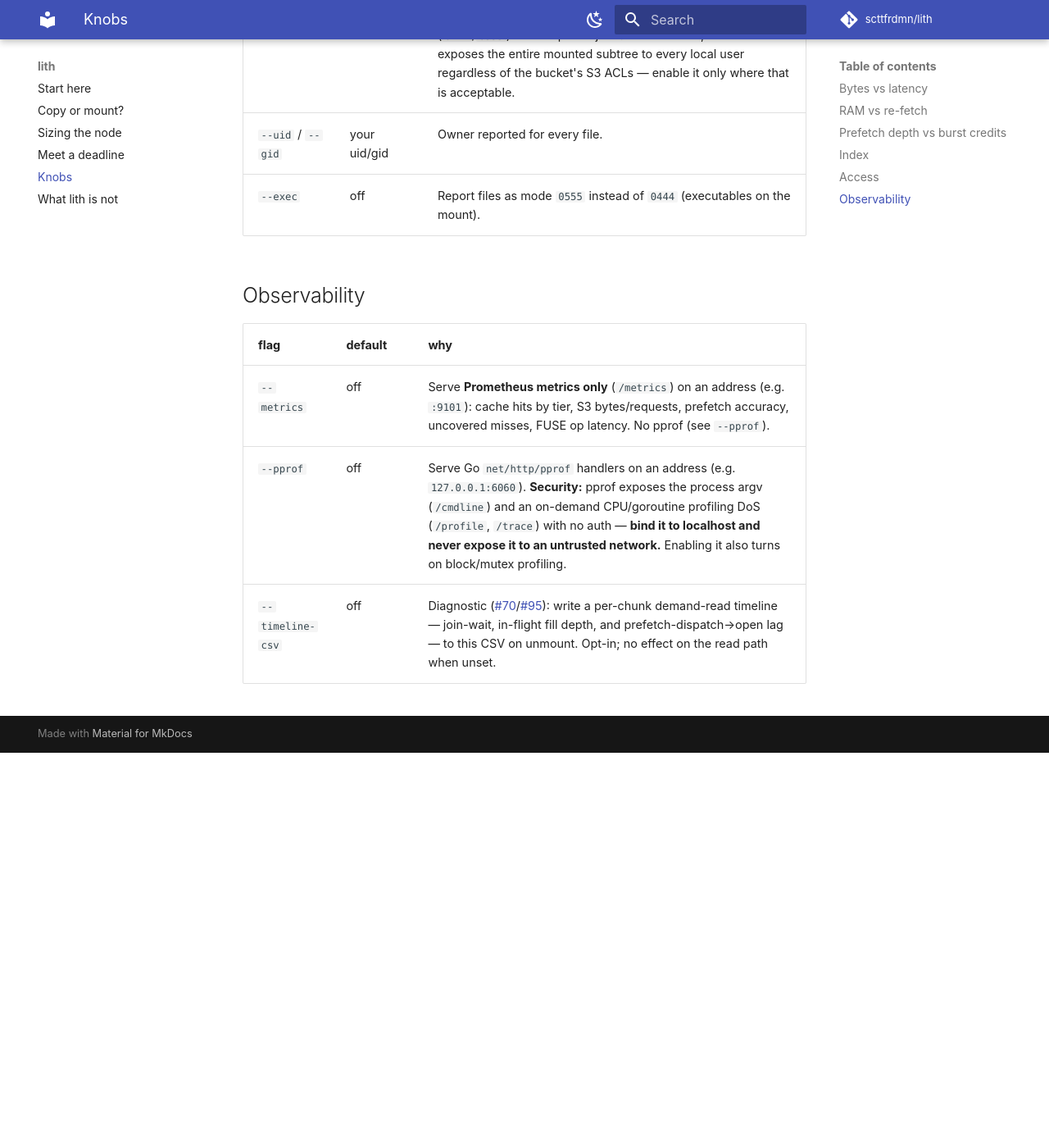
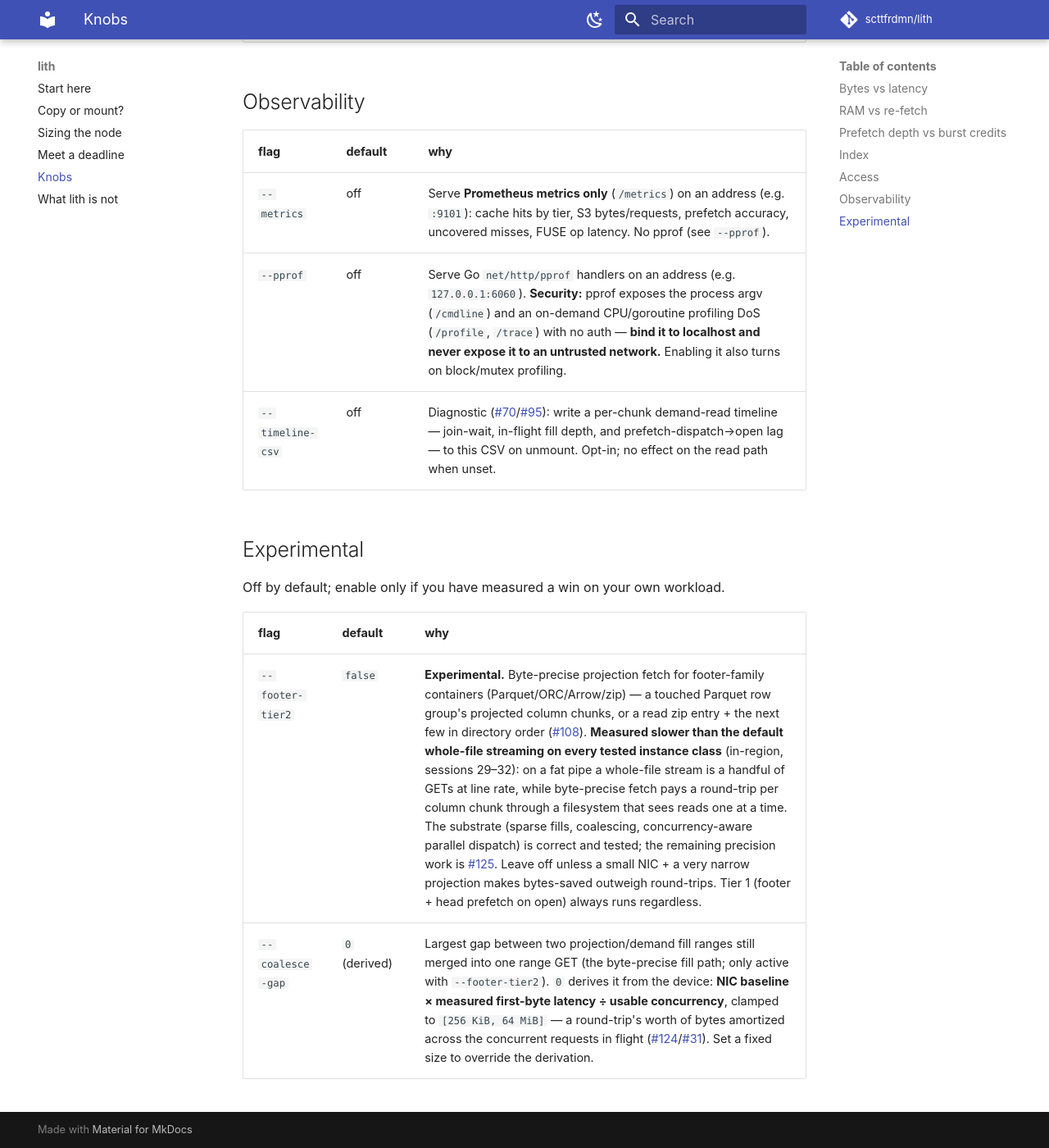
Before and after one commit to scttfrdmn/lith, an MkDocs documentation site: the page built from docs/knobs.md, in a window 1280 px wide and 1400 px high, scrolled down 4596 px. Shown: the whole window at 82% size. Built offline with MkDocs 1.6.1 and Material for MkDocs 9.7.7, drawn with Linux system fonts in a browser that asks for light colours; comment, search, counter and statistics services are not loaded; before the commit the page ends 5514 px from its top, so only the background shows below that; some of the changed text lies outside the part shown.

Commit message:
docs: footer family = streaming (tier 2 experimental); FUSE-visibility limit; knobs (#126)
- copy-or-mount: Parquet streams and beats a byte-precise native reader ~4x
  single-process in-region, ties on small NICs; 'round-trips cost time, bytes
  in-region don't' under Where the margin grows.
- knobs: --footer-tier2 moved to a new Experimental group (default off, with the
  measured verdict); --coalesce-gap documented (derived from NIC x TTFB /
  concurrency).
- not.md: the FUSE read-visibility limit (lith sees reads one at a time; a library
  that knows its own projection can front-load; lith plans only where the format
  lets it).
- apps.csv: in-region footer-family final rows (criterion 3 met by streaming;
  tier 2 numbers noted). Supersedes the cross-region criterion-not-met rows.

```diff
--- a/docs/copy-or-mount.md
+++ b/docs/copy-or-mount.md
@@ -58,6 +58,18 @@
 read one chunked store repeatedly and can afford the RAM, mount and let the warm
 cache serve reruns (**~22 s** warm); if you read it once, cold, an async
 in-place reader is currently a touch faster. <!-- number: apps.csv @748b33d (v0.2.0), sessions 19/21 -->
+
+**Columnar files (Parquet).** For a projection query in-region, lith streams the
+file and beats a byte-precise native reader (pyarrow) **~4× single-process**; on
+small NICs it ties. This is counterintuitive — the native reader moves fewer
+bytes (only the projected columns) — but on a fat in-region pipe a whole-file
+stream is a handful of coalesced GETs at line rate, while byte-precise fetch pays
+a round-trip per column chunk through a filesystem that sees the reads one at a
+time. lith ships tier 1 (footer + head prefetch on open) on by default and
+streams the rest; a byte-precise projection path exists behind
+`--footer-tier2` but is **experimental and off** (slower on every box measured;
+[#108](https://github.com/scttfrdmn/lith/issues/108),
+[#122](https://github.com/scttfrdmn/lith/issues/122)). <!-- number: apps.csv in-region 4xl, sessions 29-32 -->
 
 ## The crossover, measured
 
@@ -127,6 +139,9 @@
   lith; the copy path re-stages every fresh volume.
 - **Fan-out.** N nodes each stage their shard; lith mounts the same index N times
   and moves no bulk data (see [Meet a deadline](deadline.md)).
+- **Round-trips, not bytes.** In-region, round-trips cost time; bytes don't. A
+  reader that saves bytes by fetching a precise slice can still lose to a
+  whole-file stream if it pays more round-trips to do it (see Parquet, above).
 
 ## The rule
 
--- a/docs/knobs.md
+++ b/docs/knobs.md
@@ -90,3 +89,12 @@
 | `--metrics` | off | Serve **Prometheus metrics only** (`/metrics`) on an address (e.g. `:9101`): cache hits by tier, S3 bytes/requests, prefetch accuracy, uncovered misses, FUSE op latency. No pprof (see `--pprof`). |
 | `--pprof` | off | Serve Go `net/http/pprof` handlers on an address (e.g. `127.0.0.1:6060`). **Security:** pprof exposes the process argv (`/cmdline`) and an on-demand CPU/goroutine profiling DoS (`/profile`, `/trace`) with no auth — **bind it to localhost and never expose it to an untrusted network.** Enabling it also turns on block/mutex profiling. |
 | `--timeline-csv` | off | Diagnostic ([#70](https://github.com/scttfrdmn/lith/issues/70)/[#95](https://github.com/scttfrdmn/lith/issues/95)): write a per-chunk demand-read timeline — join-wait, in-flight fill depth, and prefetch-dispatch→open lag — to this CSV on unmount. Opt-in; no effect on the read path when unset. |
+
+## Experimental
+
+Off by default; enable only if you have measured a win on your own workload.
+
+| flag | default | why |
+|---|---|---|
+| `--footer-tier2` | `false` | **Experimental.** Byte-precise projection fetch for footer-family containers (Parquet/ORC/Arrow/zip) — a touched Parquet row group's projected column chunks, or a read zip entry + the next few in directory order ([#108](https://github.com/scttfrdmn/lith/issues/108)). **Measured slower than the default whole-file streaming on every tested instance class** (in-region, sessions 29–32): on a fat pipe a whole-file stream is a handful of GETs at line rate, while byte-precise fetch pays a round-trip per column chunk through a filesystem that sees reads one at a time. The substrate (sparse fills, coalescing, concurrency-aware parallel dispatch) is correct and tested; the remaining precision work is [#125](https://github.com/scttfrdmn/lith/issues/125). Leave off unless a small NIC + a very narrow projection makes bytes-saved outweigh round-trips. Tier 1 (footer + head prefetch on open) always runs regardless. |
+| `--coalesce-gap` | `0` (derived) | Largest gap between two projection/demand fill ranges still merged into one range GET (the byte-precise fill path; only active with `--footer-tier2`). `0` derives it from the device: **NIC baseline × measured first-byte latency ÷ usable concurrency**, clamped to `[256 KiB, 64 MiB]` — a round-trip's worth of bytes amortized across the concurrent requests in flight ([#124](https://github.com/scttfrdmn/lith/issues/124)/[#31](https://github.com/scttfrdmn/lith/issues/31)). Set a fixed size to override the derivation. |
--- a/docs/not.md
+++ b/docs/not.md
@@ -44,6 +44,14 @@
   the bytes arrive faster than the app consumes them, and wall-clock is set by
   the CPU — where a local copy on the same box ties, and lith wins only by not
   having staged first.
+- **FUSE read visibility.** lith sees reads one at a time, as the kernel delivers
+  them; it cannot see a whole query's access pattern the way a library reading its
+  own file can. A reader that knows its own projection can front-load every range
+  at once — lith can only *plan* ahead where the format lets it (a Parquet footer,
+  a bgzf index), and elsewhere reacts read-by-read. This is why, in-region, lith
+  streams a columnar file rather than fetching a precise projection: a whole-file
+  stream at line rate beats byte-precise fetch that pays a round-trip per chunk it
+  discovers one read at a time (see [Copy or mount?](copy-or-mount.md)).
 
 When lith "matches or beats a copy," it is bounded by these; the win comes from
 removing staging and moving only the bytes you touch, not from outrunning
```
Also changed, not shown: other parts of docs/knobs.md (+0 -1 lines), 1 other file.
